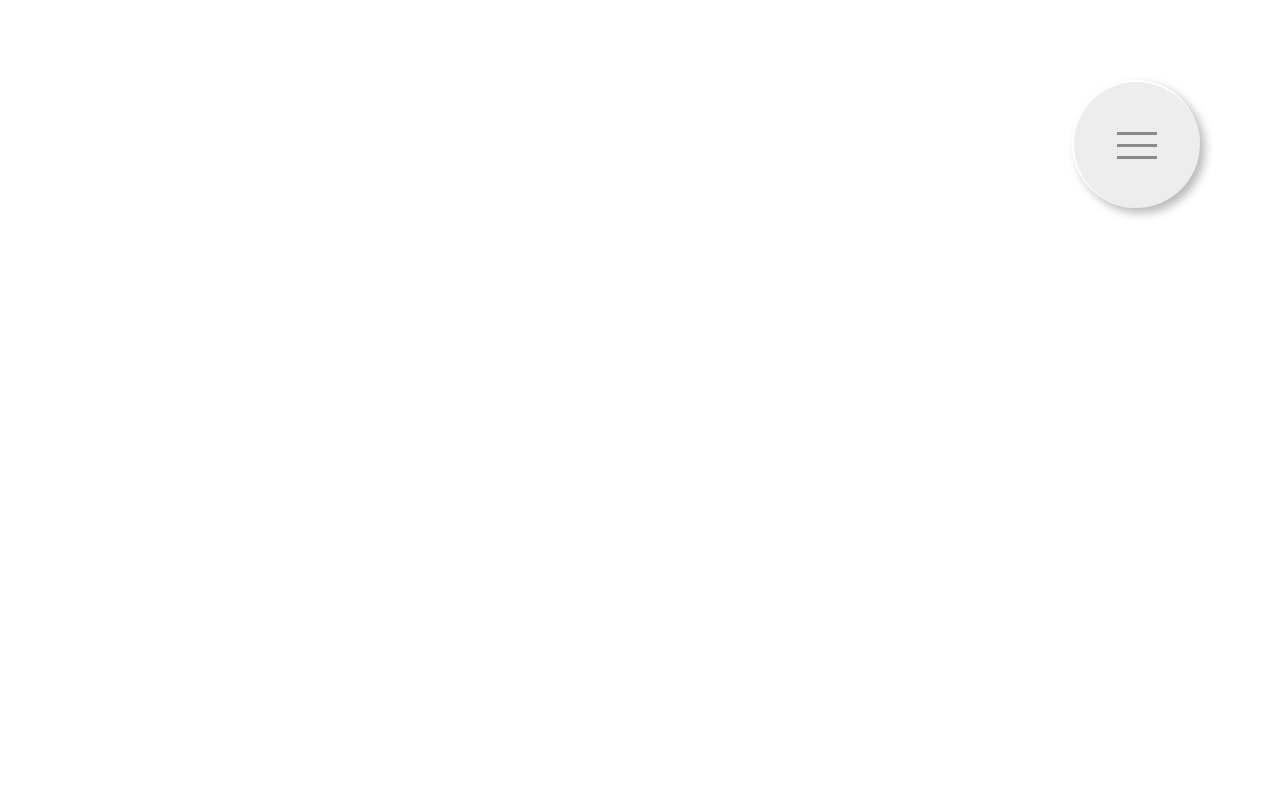
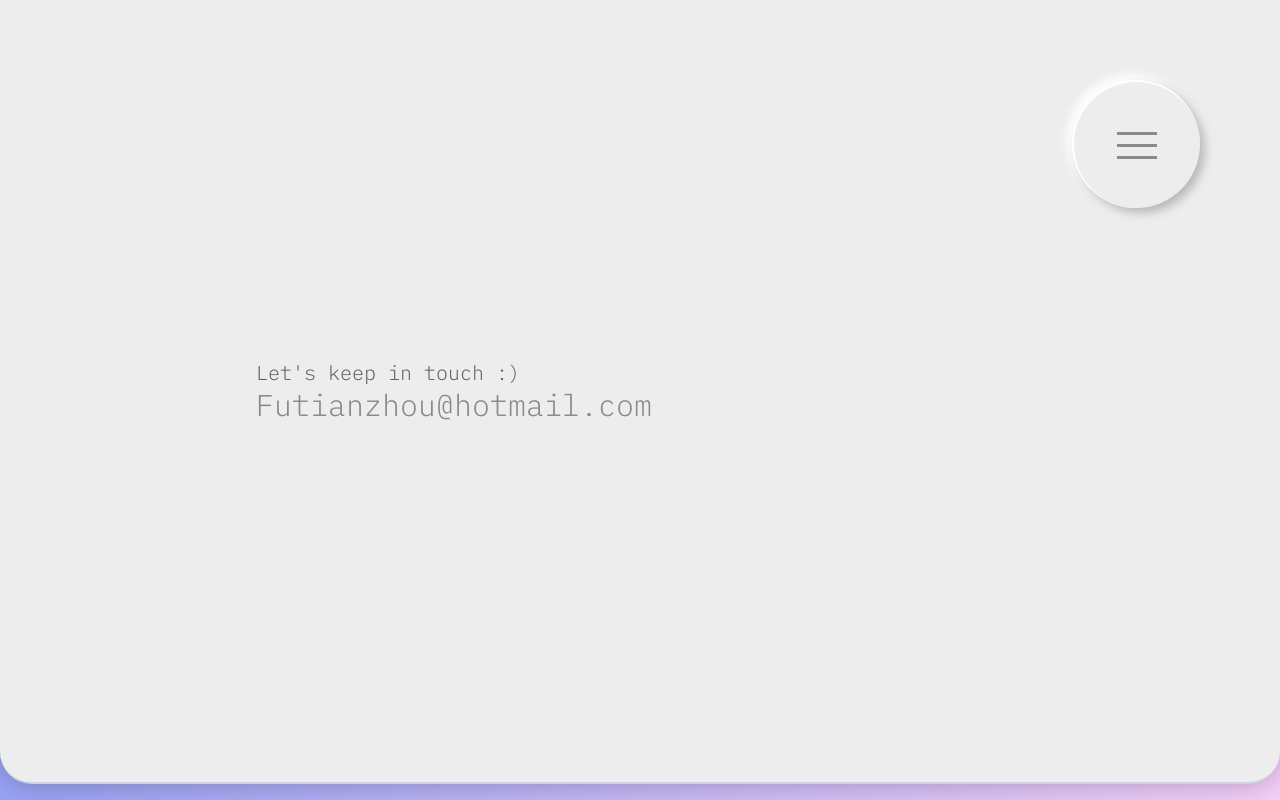
Before and after one commit to Doge-God/portfolio2, a React (Create React App) app: page /contact in a window 1280 px wide. Before the commit this address had no page. Built offline with nearby package versions, Linux system fonts and the light colour scheme.

Commit message:
Feat: placeholder contact page. bru.

```diff
--- /dev/null
+++ b/src/components/ContactButton.tsx
@@ -0,0 +1,25 @@
+interface iContactButtonProps {
+    extLink:string
+}
+
+function ContactButton() {
+
+    return (
+
+            <div className=" w-full h-fit m-4 p-2
+                shadow-lg-neu-5 rounded-2xl border-t-2 border-l-2 border-white
+                flex "
+                onClick={(e) => {
+                    window.location.href = 'futianzhou@hotmail.com';
+                    e.preventDefault();
+                }}>
+              Email
+          </div>
+
+
+
+    );
+  }
+  //onClick={()=>window.open(prop.extLink, "_blank")}
+
+  export default ContactButton;
--- a/src/components/NavMenu.tsx
+++ b/src/components/NavMenu.tsx
@@ -30,6 +30,7 @@ function NavMenu () {
                 <div className=" w-full flex flex-col mt-56 items-center gap-4">
                     <MenuLink to="/" text="About Me" onClick={()=>{dispatch(menuOff())}}></MenuLink>
                     <MenuLink to="/highlights" text="Highlights" onClick={()=>{dispatch(menuOff())}}></MenuLink>
+                    <MenuLink to="/contact" text="Contact Me" onClick={()=>{dispatch(menuOff())}}></MenuLink>
                 </div>
 
             </div>
--- a/src/components/RoutesWithAnimation.tsx
+++ b/src/components/RoutesWithAnimation.tsx
@@ -2,6 +2,7 @@ import { Route, Routes, useLocation } from "react-router-dom";
 import HomePage from "../pages/HomePage";
 import HighlightsPage from "../pages/HighlightsPage";
 import { AnimatePresence } from "framer-motion";
+import ContactPage from "../pages/ContactPage";
 
 function RoutesWithAnimation () {
     const location = useLocation();
@@ -11,6 +12,7 @@ function RoutesWithAnimation () {
             <Routes location={location} key={location.key}>
                 <Route path='/' element={<HomePage/>}/>
                 <Route path='/highlights' element={<HighlightsPage/>}/>
+                <Route path='/contact' element={<ContactPage/>}/>
             </Routes>
         </AnimatePresence>
 
--- a/src/pages/ContactPage.tsx
+++ b/src/pages/ContactPage.tsx
@@ -3,6 +3,7 @@ import TitlePanel from "../components/TitlePanel";
 import AboutPanel from "../components/AboutPanel";
 import { motion } from "framer-motion";
 import routeVariant from "../util/AnimationVariants";
+import ContactButton from "../components/ContactButton";
 
 function ContactPage () {
     return(
@@ -11,8 +12,14 @@ function ContactPage () {
         initial="initial"
         animate="animate"
         exit="exit">
-            <TitlePanel></TitlePanel>
-            <AboutPanel></AboutPanel>
+
+        <div className=" h-[98vh] w-full rounded-b-4xl bg-bg-main shadow-lg-even snap-center border-b-2 border-slate-300
+        flex justify-center items-center ">
+            <div className=" max-w-sm lg:max-w-3xl mx-10 w-full columns-1">
+                <div className=" text-ui-key font-plex text-xl font-light">Let's keep in touch :)</div>
+                <div className=" text-ui-main font-plex text-3xl font-light">Futianzhou@hotmail.com</div>
+            </div>
+        </div>
         </motion.div>
     );
 }
--- a/src/pages/HighlightsPage.tsx
+++ b/src/pages/HighlightsPage.tsx
@@ -7,6 +7,7 @@ const DigiExpImg = require("../resource/projectsCard/DigitalExperiments.png")
 const DogeBotImg = require("../resource/projectsCard/DogeBot2.png")
 const PorfolioImg = require("../resource/projectsCard/portfolio.png")
 const KeepfreshImg = require("../resource/projectsCard/Keepfresh.png")
+const StackImg = require('../resource/projectsCard/Stack.png')
 
 function HighlightsPage () {
     return(
@@ -21,7 +22,7 @@ function HighlightsPage () {
                 <div className=" columns-2 gap-8">
                 <ProjectCard title="Freshkeep" imgSrc={KeepfreshImg} description="An IoT product that turns any fridge into a smart fridge. In this group project I acted as the tech lead." extLink={"https://miro.com/app/board/uXjVOjkub3s=/"}></ProjectCard>
                     <ProjectCard title="Portfolio" imgSrc={PorfolioImg} description="React frontend project. Built with React, TailwindCSS and Typescript." extLink={"https://github.com/Doge-God/portfolio2"}></ProjectCard>
-                    <ProjectCard title="Stack" imgSrc={DogeBotImg} description="A UI/UX time management app prototype I made with Figma. It all stated with a vague client goal of 'reducing stress in life'." extLink={"https://www.behance.net/gallery/152638193/Stack-Time-Management-Game-Prototype"}></ProjectCard>
+                    <ProjectCard title="Stack" imgSrc={StackImg} description="A UI/UX time management app prototype I made with Figma. It all stated with a vague client goal of 'reducing stress in life'." extLink={"https://www.behance.net/gallery/152638193/Stack-Time-Management-Game-Prototype"}></ProjectCard>
                     <ProjectCard title="Digital Experiments" imgSrc={DigiExpImg} description="Three projects in three weeks, where I derive and develop upon some very vague prompts: an phone app to promote public transport targeted at 6 year olds; a poster with your childhood toy; a virtual experience to immerse the user in a different culture." extLink={"https://miro.com/app/board/uXjVPjMcna4=/?share_link_id=123820344246"}></ProjectCard>
                 </div>
             </div>
```
Also changed, not shown: src/resource/projectsCard/Stack.png (added).
